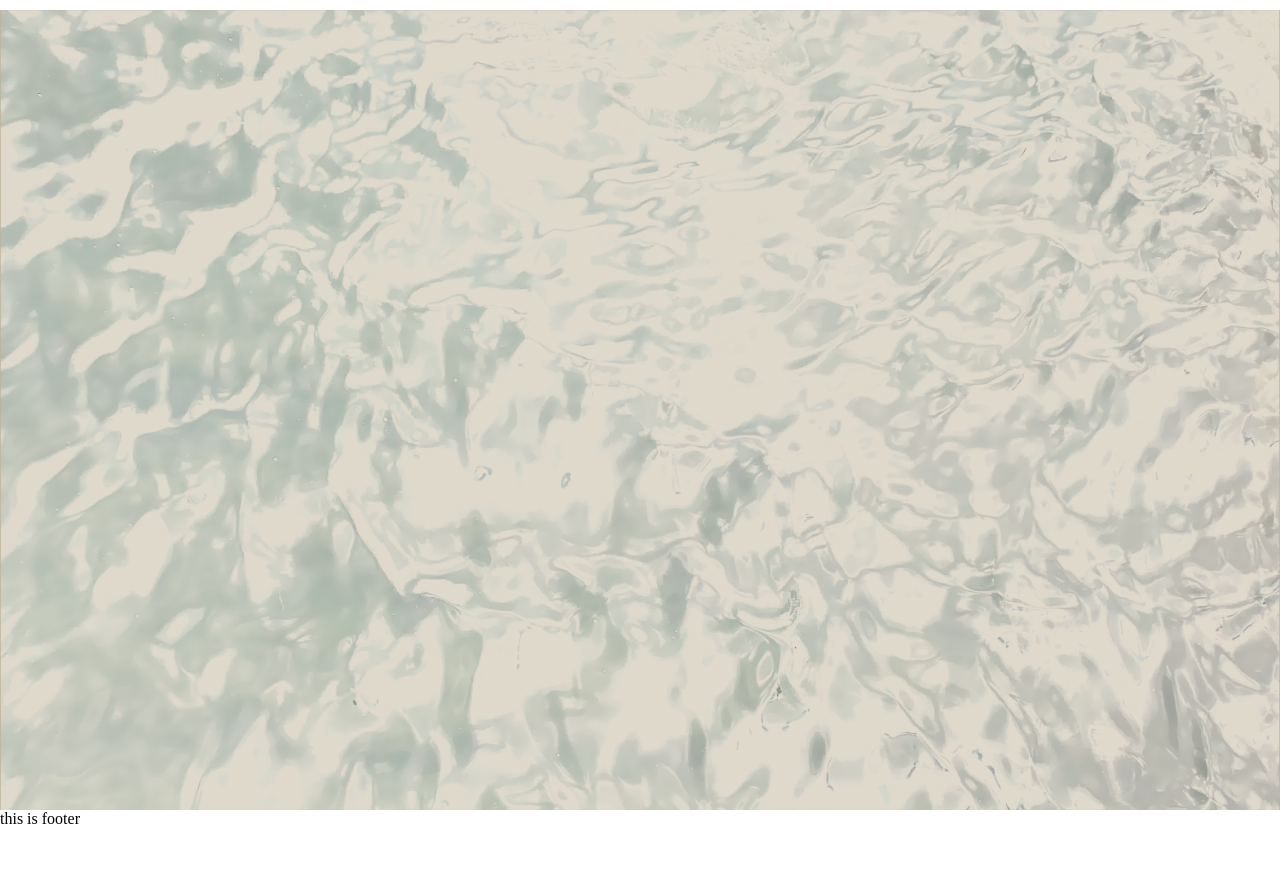
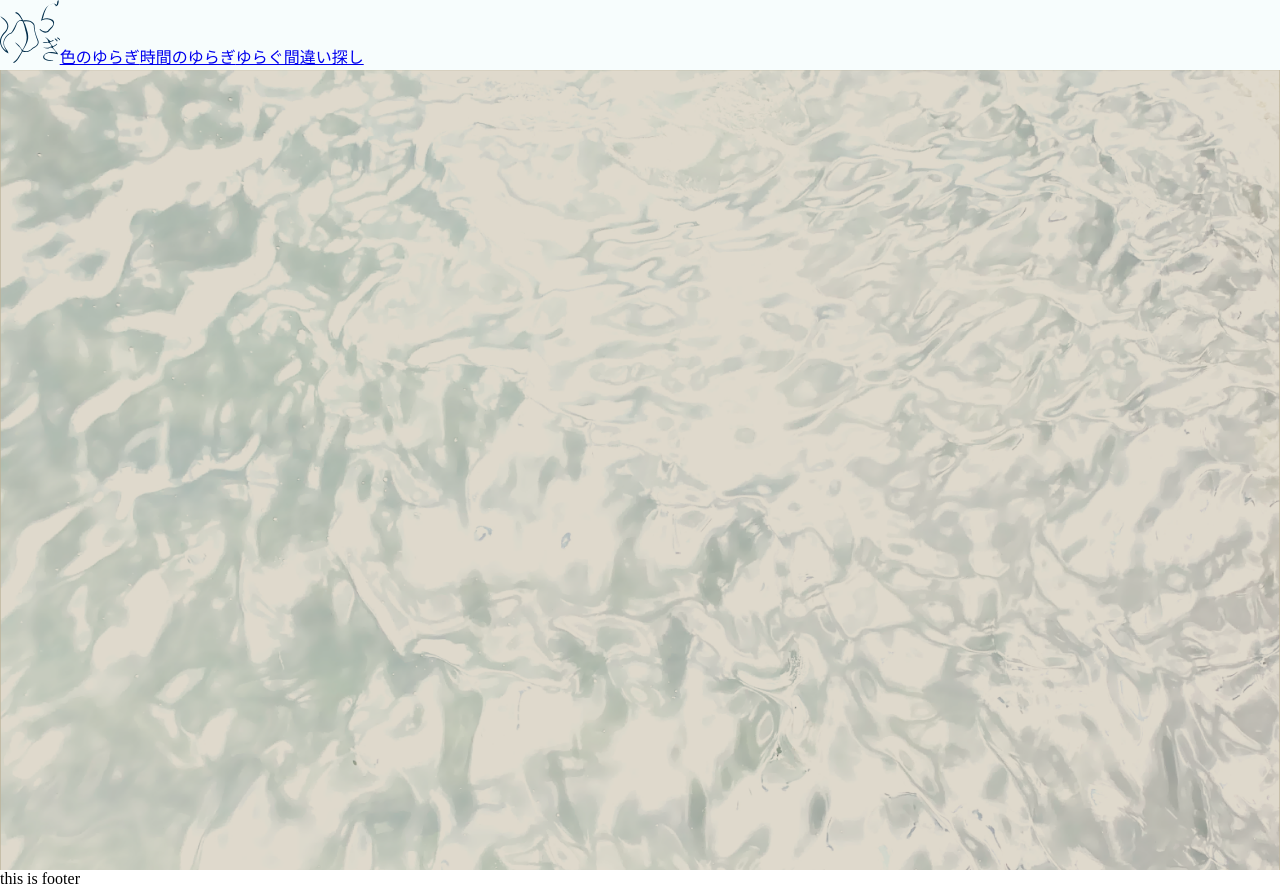
Before and after one commit to designingplusnine/komafes-2021, a Next.js app: page /diff in a window 1280 px wide. Before the commit the page ends 828 px from the top, so only its background shows below. Built offline with nearby package versions, Linux system fonts and the light colour scheme.

Commit message:
added tentative header

```diff
--- a/components/ColourPage/colourData.ts
+++ b/components/ColourPage/colourData.ts
@@ -1,4 +1,4 @@
-type ColourDatum = {
+export type ColourDatum = {
   title: string;
   category: '赤と青' | '派手と地味';
   description: string;
--- /dev/null
+++ b/components/Header/index.module.scss
@@ -0,0 +1,14 @@
+@import '../../styles/vars';
+
+.header {
+  background-color: $white-colour;
+  height: $header-height;
+  left: 0;
+  position: fixed;
+  top: 0;
+  width: 100vw;
+
+  &__logotype {
+    height: 90%;
+  }
+}
--- a/components/Header/index.tsx
+++ b/components/Header/index.tsx
@@ -1,3 +1,18 @@
 import { NextPage } from 'next';
+import Link from 'next/link';
+import classes from './index.module.scss';
 
-export const Header: NextPage = () => <></>;
+export const Header: NextPage = () => (
+  <header className={classes.header}>
+    <img src="/img/logo/logotype.svg" className={classes.header__logotype} />
+    <Link href="/colour">
+      <a>色のゆらぎ</a>
+    </Link>
+    <Link href="/time">
+      <a>時間のゆらぎ</a>
+    </Link>
+    <Link href="/diff">
+      <a>ゆらぐ間違い探し</a>
+    </Link>
+  </header>
+);
--- a/pages/_app.tsx
+++ b/pages/_app.tsx
@@ -1,6 +1,7 @@
 import '../styles/globals.scss';
 import { DefaultSeo } from 'next-seo';
 import { Footer } from '../components/Footer';
+import { Header } from '../components/Header';
 import { useRouter } from 'next/dist/client/router';
 import classes from '../styles/pages/Layout.module.scss';
 
@@ -27,10 +28,10 @@ function MyApp({ Component, pageProps }) {
           cardType: 'summary_large_image',
         }}
       />
+      <Header />
       <div className={classes.background__container} style={{ backgroundColor: `#${colours[router.pathname]}` }}>
         <Component {...pageProps} />
       </div>
-
       <Footer />
     </>
   );
--- a/styles/pages/Layout.module.scss
+++ b/styles/pages/Layout.module.scss
@@ -5,6 +5,7 @@
     background-image: url('/img/background/sea_50percent.png');
     background-repeat: repeat-y;
     background-size: cover;
+    margin-top: $header-height;
     min-height: 100vh;
 
     // @include mq(xxlarge) {
--- a/styles/vars.scss
+++ b/styles/vars.scss
@@ -19,3 +19,5 @@ $breakpoints: (
     @content;
   }
 }
+
+$header-height: 70px;
```
Also changed, not shown: components/ColourPage/ColourItem.module.scss (added, +7 -0 lines), components/ColourPage/ColourItem.tsx (added, +19 -0 lines), public/img/logo/logotype.svg (added).
